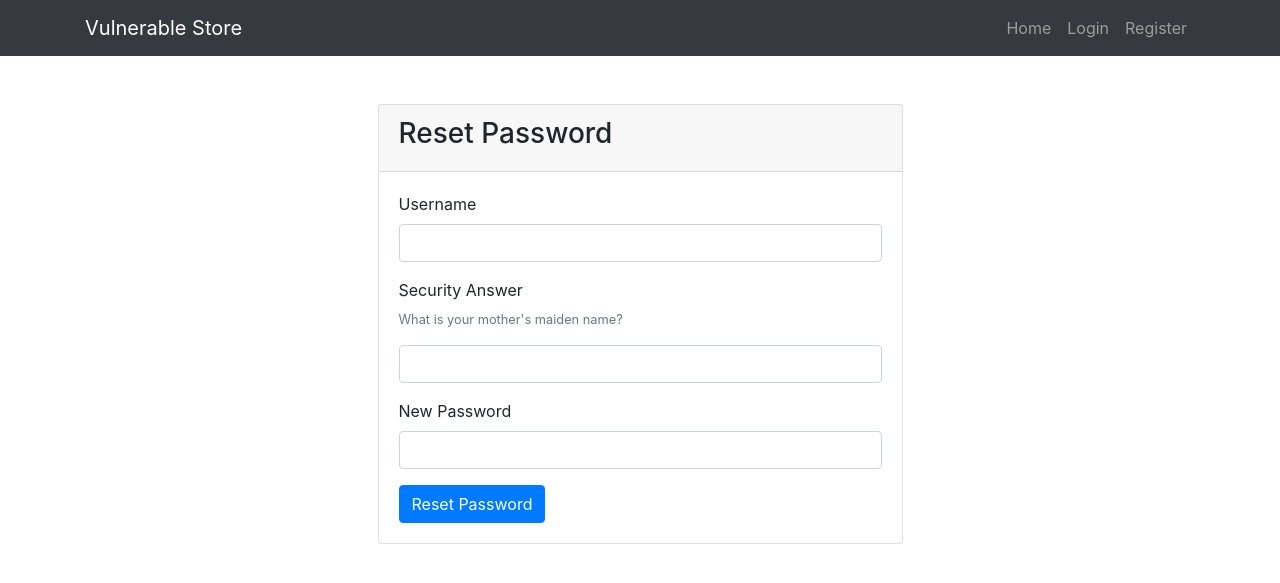
After one commit to huiminy/Cyber-Security-Base-2025_Project-I, a Django app: page /reset-password/ in a window 1280 px wide. The commit adds this page. Shown: the top 583 px of the page. Run offline with Django 5.2, Linux system fonts and the light colour scheme; some libraries are stand-ins or nearby versions.

Commit message:
added the sixth flaw since one was repeated

```diff
--- a/mysite/store/templates/store/login.html
+++ b/mysite/store/templates/store/login.html
@@ -7,6 +7,7 @@
         {{ form.as_p }}
         <button type="submit" class="btn btn-primary">Login</button>
     </form>
-    <p>Failed login attempts: {{ failed_attempts }}</p>  <!-- Added this line -->
+    <p>Failed login attempts: {{ failed_attempts }}</p>
     <p>Don't have an account? <a href="{% url 'register' %}">Register</a></p>
+    <p>Forgot your password? <a href="{% url 'reset_password' %}">Reset Password</a></p>
 {% endblock %}
--- /dev/null
+++ b/mysite/store/templates/store/reset_password.html
@@ -0,0 +1,45 @@
+{% extends "store/base.html" %}
+
+{% block content %}
+<div class="container mt-5">
+    <div class="row justify-content-center">
+        <div class="col-md-6">
+            <div class="card">
+                <div class="card-header">
+                    <h3>Reset Password</h3>
+                </div>
+                <div class="card-body">
+                    {% if messages %}
+                        {% for message in messages %}
+                            <div class="alert alert-{{ message.tags }}">
+                                {{ message }}
+                            </div>
+                        {% endfor %}
+                    {% endif %}
+
+                    <form method="post">
+                        {% csrf_token %}
+                        <div class="form-group mb-3">
+                            <label for="username">Username</label>
+                            <input type="text" class="form-control" id="username" name="username" required>
+                        </div>
+
+                        <div class="form-group mb-3">
+                            <label for="security_answer">Security Answer</label>
+                            <p class="small text-muted">What is your mother's maiden name?</p>
+                            <input type="text" class="form-control" id="security_answer" name="security_answer" required>
+                        </div>
+
+                        <div class="form-group mb-3">
+                            <label for="new_password">New Password</label>
+                            <input type="password" class="form-control" id="new_password" name="new_password" required>
+                        </div>
+
+                        <button type="submit" class="btn btn-primary">Reset Password</button>
+                    </form>
+                </div>
+            </div>
+        </div>
+    </div>
+</div>
+{% endblock %}
--- a/mysite/store/urls.py
+++ b/mysite/store/urls.py
@@ -3,6 +3,8 @@ from . import views
 from django.contrib import admin
 
 urlpatterns = [
+    path('reset-password/', views.reset_password, name='reset_password'),
+    path('debug-security/', views.debug_security_info, name='debug_security'),
     path('', views.home, name='home'),
     path('product/<int:product_id>/', views.product_detail, name='product_detail'),
     path('register/', views.user_register, name='register'),
--- a/mysite/store/views.py
+++ b/mysite/store/views.py
@@ -9,14 +9,92 @@ import os
 import subprocess
 import logging
 import datetime
+import random
+import time
 
 from .models import Product, Review, UserProfile, Order, OrderItem
 from .forms import UserRegisterForm, UserLoginForm, ReviewForm, OrderForm, UserProfileForm
 from django.db import connection
 from .models import Review
 from django.contrib import messages
+from django.contrib.auth.hashers import make_password
+from django.contrib.auth.models import User
+from django.contrib.auth.hashers import check_password
 
 logger = logging.getLogger(__name__)
+
+def debug_security_info(request):
+    if not request.user.is_superuser:
+        return HttpResponse("Access denied")
+
+    html = "<h1>Security Vulnerability Demo</h1><table border='1'>"
+    html += "<tr><th>Username</th><th>Security Answer (Plaintext)</th><th>Password (As Stored)</th></tr>"
+
+    users = User.objects.all()
+    for user in users:
+        try:
+            profile = UserProfile.objects.get(user=user)
+            security_answer = profile.security_answer
+        except:
+            security_answer = "N/A"
+
+        html += f"<tr><td>{user.username}</td><td>{security_answer}</td><td>{user.password}</td></tr>"
+
+    html += "</table>"
+    html += "<p>This demonstrates A02:2021-Cryptographic Failures - Passwords and security answers stored insecurely</p>"
+    return HttpResponse(html)
+
+## Vulnerable code - A02:2021-Cryptographic Failures
+def reset_password(request):
+    if request.method == 'POST':
+        username = request.POST.get('username')
+        new_password = request.POST.get('new_password')
+        security_answer = request.POST.get('security_answer')
+
+        try:
+            user = User.objects.get(username=username)
+            user_profile = UserProfile.objects.get(user=user)
+
+            if user_profile.security_answer == security_answer:
+                with connection.cursor() as cursor:
+                    cursor.execute(f"UPDATE auth_user SET password = '{new_password}' WHERE username = '{username}'")
+
+                messages.success(request, 'Password has been reset successfully!')
+                return redirect('login')
+            else:
+                messages.error(request, 'Incorrect security answer.')
+        except (User.DoesNotExist, UserProfile.DoesNotExist):
+            messages.error(request, 'User not found.')
+
+    return render(request, 'store/reset_password.html')
+
+## Fixed version - A02:2021-Cryptographic Failures
+# def reset_password(request):
+#     if request.method == 'POST':
+#         username = request.POST.get('username')
+#         new_password = request.POST.get('new_password')
+#         security_answer = request.POST.get('security_answer')
+
+#         try:
+#             user = User.objects.get(username=username)
+#             user_profile = UserProfile.objects.get(user=user)
+
+#             if check_password(security_answer, user_profile.security_answer_hash):
+#                 user.set_password(new_password)
+#                 user.save()
+
+#                 logger.info(f"Password reset for user {username} from IP {request.META.get('REMOTE_ADDR')}")
+
+#                 messages.success(request, 'Password has been reset successfully!')
+#                 return redirect('login')
+#             else:
+#                 time.sleep(random.uniform(0.5, 1.5))
+#                 messages.error(request, 'Incorrect security answer.')
+#         except (User.DoesNotExist, UserProfile.DoesNotExist):
+#             messages.error(request, 'Incorrect security answer.')
+
+#     return render(request, 'store/reset_password.html')
+
 
 def home(request):
     products = Product.objects.all()
@@ -70,17 +148,23 @@ def clear_session(request):
 ## Vulnerable codes - A07:2021-Identification and Authentication Failures
 @csrf_exempt
 def user_register(request):
-    if request.method == 'POST':
-        form = UserRegisterForm(request.POST)
-        if form.is_valid():
-            user = form.save()
-            UserProfile.objects.create(user=user)
-            login(request, user)
-            return redirect('home')
-    else:
-        form = UserRegisterForm()
+  if request.method == 'POST':
+    form = UserRegisterForm(request.POST)
+    if form.is_valid():
+      user = form.save()
+      security_answer = form.cleaned_data.get('security_answer')
 
-    return render(request, 'store/register.html', {'form': form})
+      profile = UserProfile.objects.create(user=user, security_answer = security_answer)
+      profile.security_answer = security_answer
+      profile.save()
+
+      login(request, user)
+
+      return redirect('login')
+  else:
+    form = UserRegisterForm()
+
+  return render(request, 'store/register.html', {'form': form})
 
 @csrf_exempt
 def user_login(request):
@@ -113,9 +197,16 @@ def user_login(request):
 #         form = UserRegisterForm(request.POST)
 #         if form.is_valid():
 #             user = form.save()
-#             UserProfile.objects.create(user=user)
+#             security_answer = form.cleaned_data.get('security_answer')
+
+#             profile = UserProfile.objects.create(user=user)
+#             profile.security_answer_hash = make_password(security_answer)
+#             profile.save()
+
+#             login(request, user)
 
 #             messages.success(request, 'Account created! Please check your email to verify your account.')
+
 #             return redirect('login')
 #     else:
 #         form = UserRegisterForm()
```
Also changed, not shown: mysite/store/forms.py (+9 -0 lines), mysite/store/models.py (+15 -0 lines), mysite/store/migrations/0002_userprofile_security_answer_and_more.py (added), mysite/store/migrations/0003_userprofile_bio.py (added), mysite/store/migrations/0004_alter_userprofile_security_answer.py (added), mysite/store/migrations/0005_rename_security_answer_userprofile_security_answer_hash.py (added), mysite/store/migrations/0006_remove_userprofile_security_answer_hash_and_more.py (added), mysite/store/migrations/0007_remove_userprofile_security_answer_and_more.py (added), mysite/store/migrations/0008_remove_userprofile_security_answer_hash_and_more.py (added).
